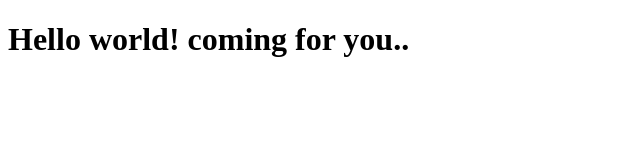
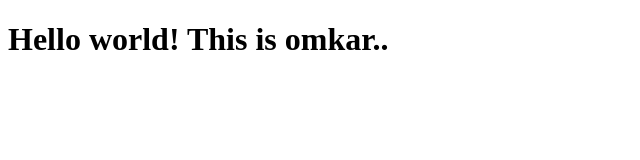
Before and after one commit to GonnelaOmkar/AWS, a plain HTML site: page index.html in a window 1280 px wide. Shown: the whole page, without its empty margins (0-640 px from the left). Drawn offline with Linux system fonts and the light colour scheme.

Commit message:
Update heading text in index.html

```diff
--- a/index.html
+++ b/index.html
@@ -8,7 +8,7 @@
 <body>
   <h1>
     Hello world!
-    coming for you..
+    This is omkar..
   </h1>
 
 </body>
```
